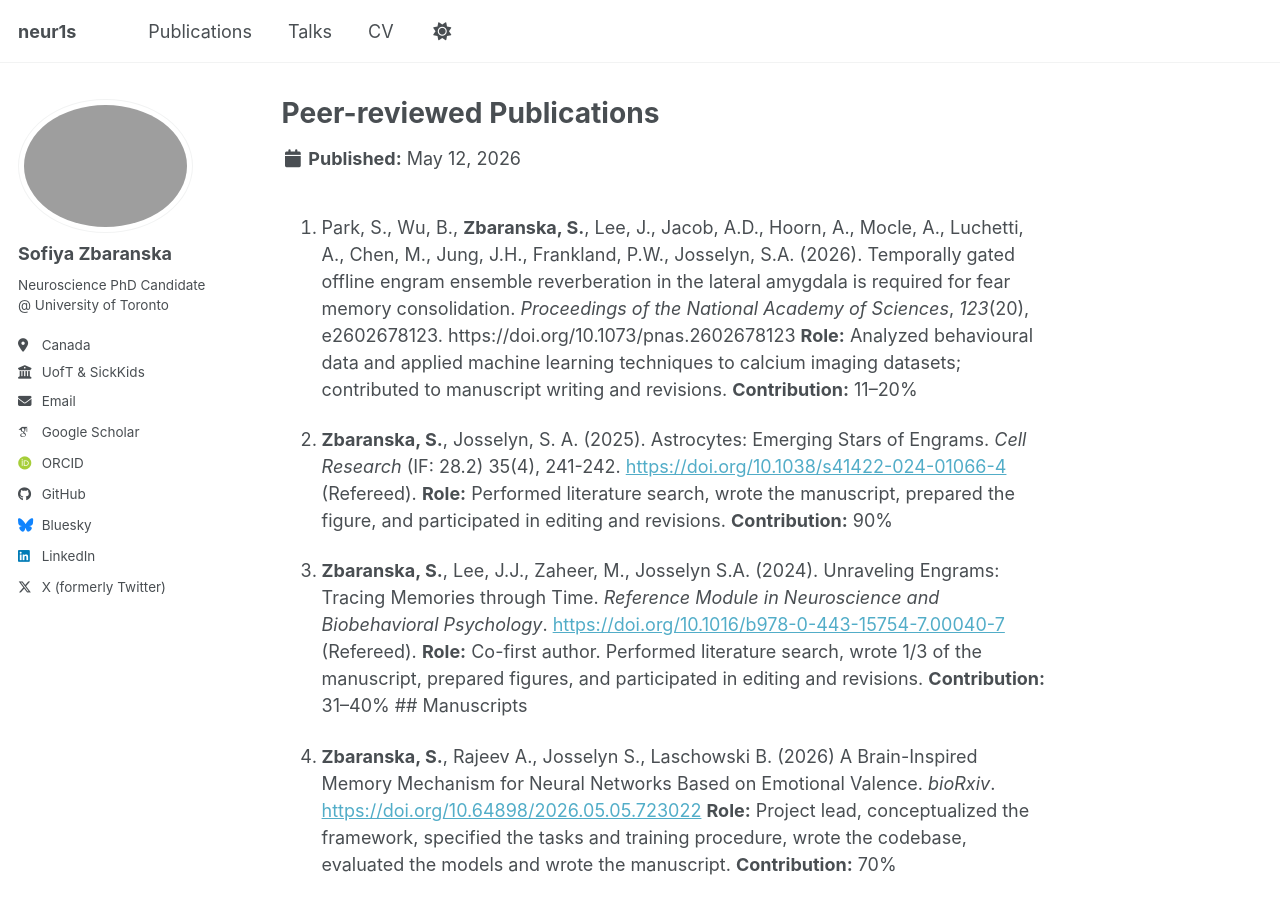
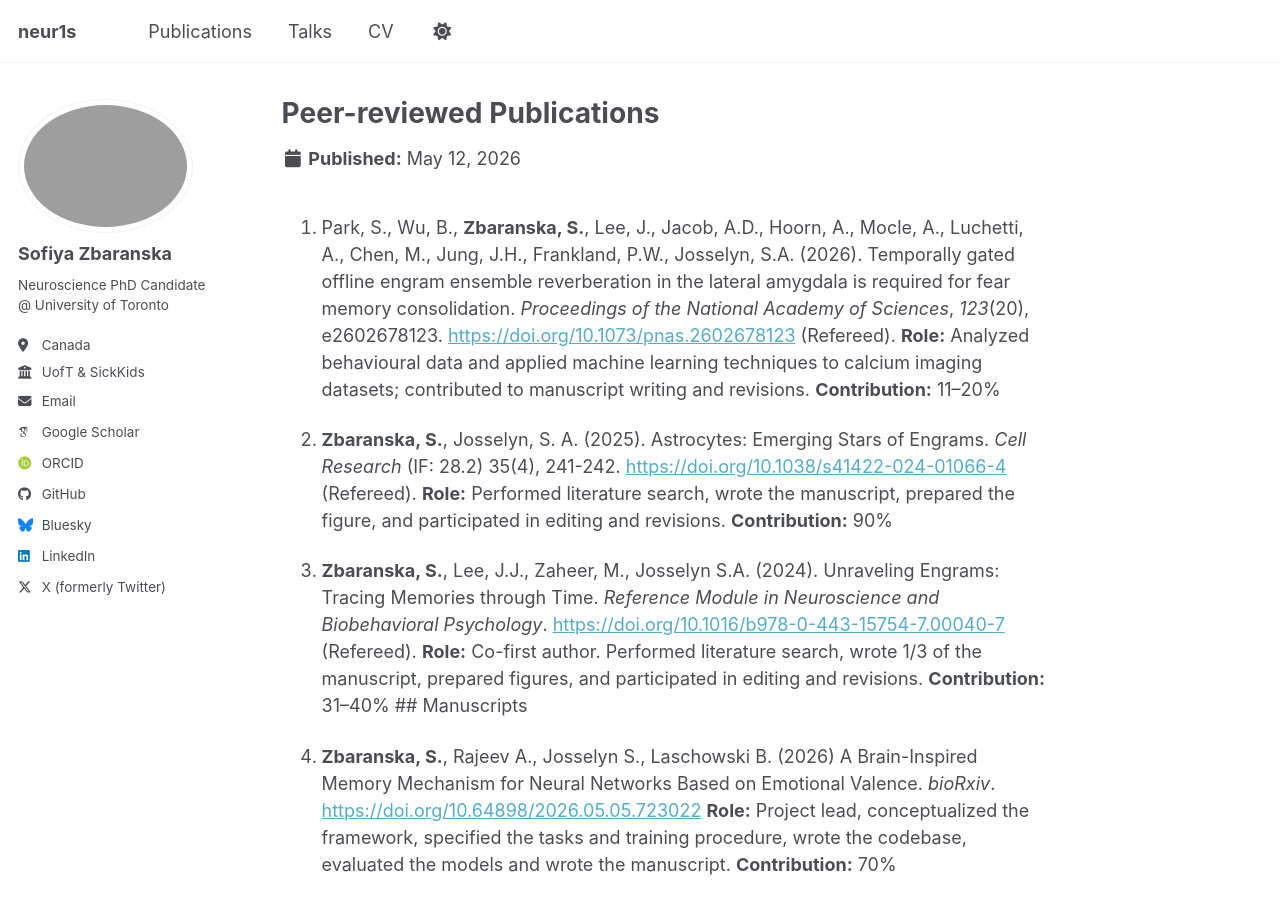
Before and after one commit to neur1s/neur1s.github.io, a Jekyll site: the page built from _publications/peer_reviewed_list.md, in a window 1280 px wide and 900 px high. Built offline with Jekyll 4.4.1, drawn with Linux system fonts in a browser that asks for light colours; some web fonts are replaced; a script bundle is joined from its source files by our own code; library files that are not in the unit come from our copies.

Commit message:
Auto-update CV and Publications

```diff
--- a/_publications/peer_reviewed_list.md
+++ b/_publications/peer_reviewed_list.md
@@ -6,7 +6,7 @@ permalink: /publication/peer-reviewed
 
 
 
-1.  Park, S., Wu, B., **Zbaranska, S.**, Lee, J., Jacob, A.D., Hoorn, A., Mocle, A., Luchetti, A., Chen, M., Jung, J.H., Frankland, P.W., Josselyn, S.A. (2026). Temporally gated offline engram ensemble reverberation in the lateral amygdala is required for fear memory consolidation. *Proceedings of the National Academy of Sciences*, *123*(20), e2602678123. https://doi.org/10.1073/pnas.2602678123
+1.  Park, S., Wu, B., **Zbaranska, S.**, Lee, J., Jacob, A.D., Hoorn, A., Mocle, A., Luchetti, A., Chen, M., Jung, J.H., Frankland, P.W., Josselyn, S.A. (2026). Temporally gated offline engram ensemble reverberation in the lateral amygdala is required for fear memory consolidation. *Proceedings of the National Academy of Sciences*, *123*(20), e2602678123. <https://doi.org/10.1073/pnas.2602678123> (Refereed).
 **Role:** Analyzed behavioural data and applied machine learning techniques to calcium imaging datasets; contributed to manuscript writing and revisions.
 **Contribution:** 11–20%
 
```
Also changed, not shown: cv.md (+1 -1 lines).
